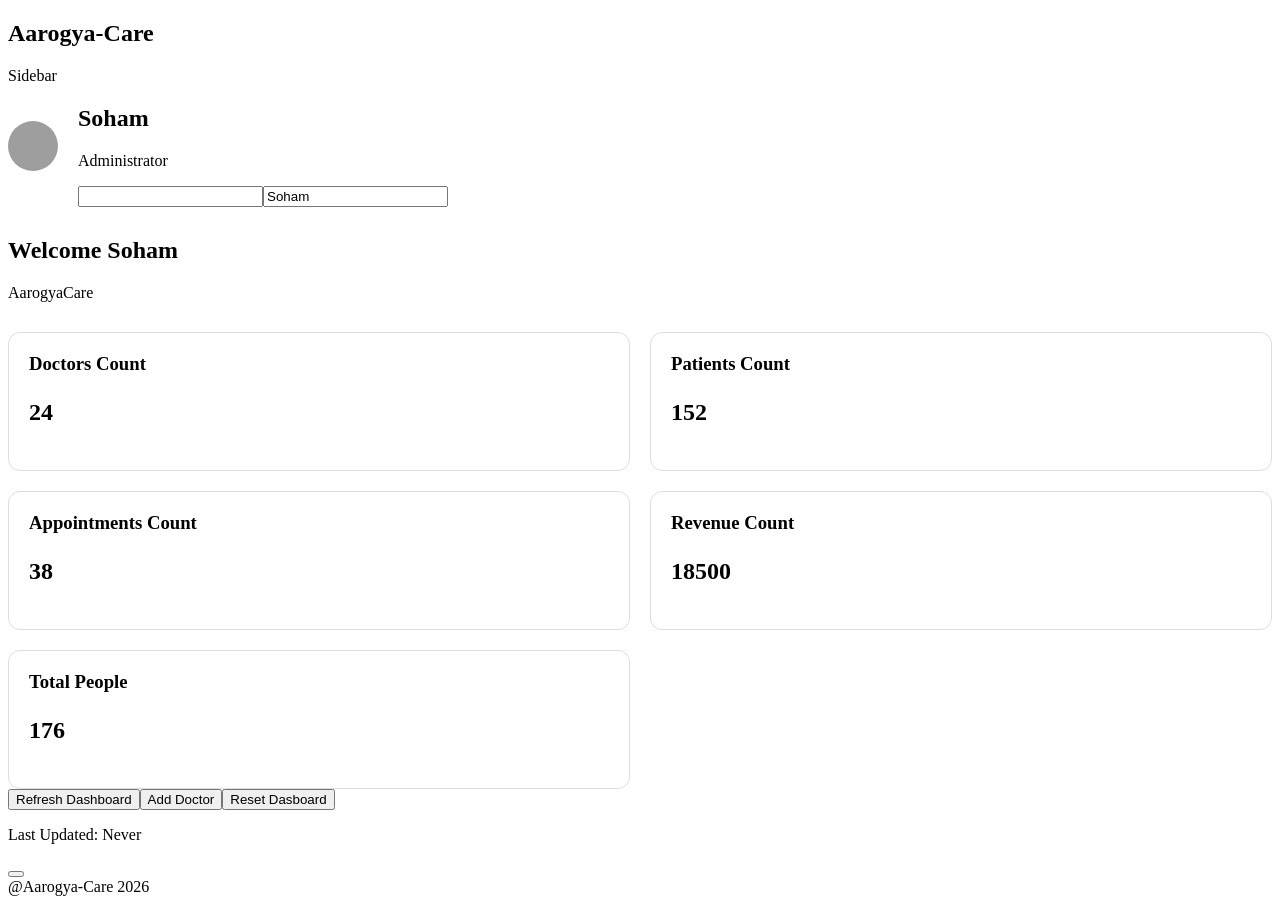
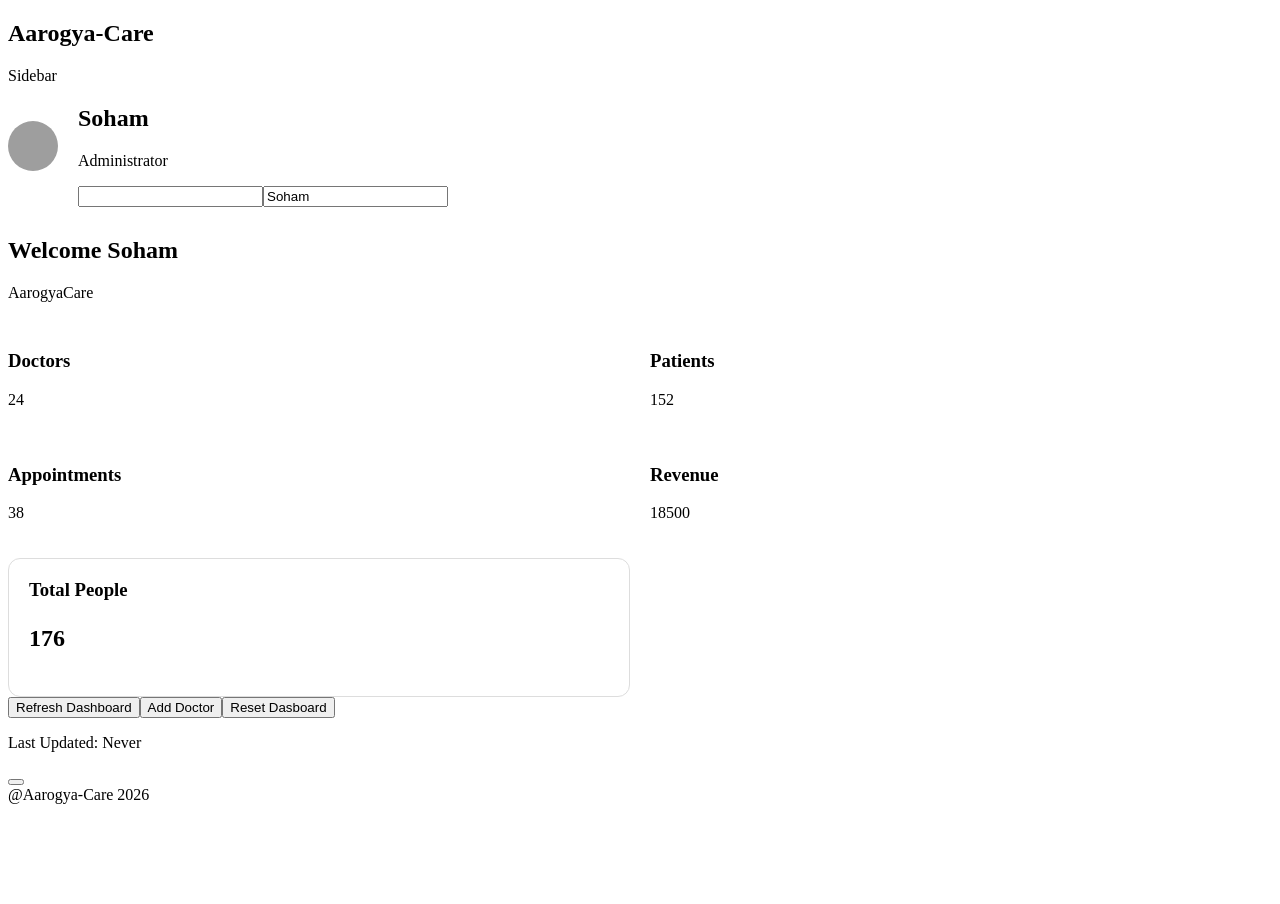
Before and after one commit to sohampandit-coditas/angular-app, an Angular app: page / in a window 1280 px wide. After the commit the page ends 812 px from the top, so only its background shows below. Built offline with nearby package versions, Linux system fonts and the light colour scheme; grey boxes are pictures that could not be loaded.

Commit message:
Created Reusable Dashboard Card Components using Signal Inputs

```diff
--- a/src/app/features/dashboard/dashboard.html
+++ b/src/app/features/dashboard/dashboard.html
@@ -11,22 +11,22 @@
     <h1>Welcome {{loggedInUser}}</h1>
     <p>{{hospitalName}}</p>
     <div class="cards">
-        <div class="card">
-            <h3>Doctors Count</h3>
-            <p>{{doctorCount}}</p>
-        </div>
-        <div class="card">
-            <h3>Patients Count</h3>
-            <p>{{patientCount}}</p>
-        </div>
-        <div class="card">
-            <h3>Appointments Count</h3>
-            <p>{{appointmentCount}}</p>
-        </div>
-        <div class="card">
-            <h3>Revenue Count</h3>
-            <p>{{todayRevenue}}</p>
-        </div>
+        <app-dashboard-card
+            [title]="'Doctors'"
+            [value]="doctorCount">
+        </app-dashboard-card>
+        <app-dashboard-card
+            [title]="'Patients'"
+            [value]="patientCount">
+        </app-dashboard-card>
+        <app-dashboard-card
+            [title]="'Appointments'"
+            [value]="appointmentCount">
+        </app-dashboard-card>
+        <app-dashboard-card
+            [title]="'Revenue'"
+            [value]="todayRevenue">
+        </app-dashboard-card>
         <div class="card">
             <h3>Total People</h3>
             <p>{{patientCount+doctorCount}}</p>
--- a/src/app/features/dashboard/dashboard.ts
+++ b/src/app/features/dashboard/dashboard.ts
@@ -1,8 +1,9 @@
 import { Component } from '@angular/core';
+import { DashboardCard } from '../../shared/dashboard-card/dashboard-card';
 
 @Component({
   selector: 'app-dashboard',
-  imports: [],
+  imports: [DashboardCard],
   templateUrl: './dashboard.html',
   styleUrl: './dashboard.css',
 })
--- /dev/null
+++ b/src/app/shared/dashboard-card/dashboard-card.html
@@ -0,0 +1,4 @@
+<div class="card">
+    <h3>{{title()}}</h3>
+    <p>{{value()}}</p>
+</div>
--- /dev/null
+++ b/src/app/shared/dashboard-card/dashboard-card.ts
@@ -0,0 +1,12 @@
+import { Component, input } from '@angular/core';
+
+@Component({
+  selector: 'app-dashboard-card',
+  imports: [],
+  templateUrl: './dashboard-card.html',
+  styleUrl: './dashboard-card.css',
+})
+export class DashboardCard {
+  title=input.required<string>();
+  value=input.required<string>();
+}
```
Also changed, not shown: src/app/shared/dashboard-card/dashboard-card.css (added), 1 other file (tests, documents, lock files or other folders).
